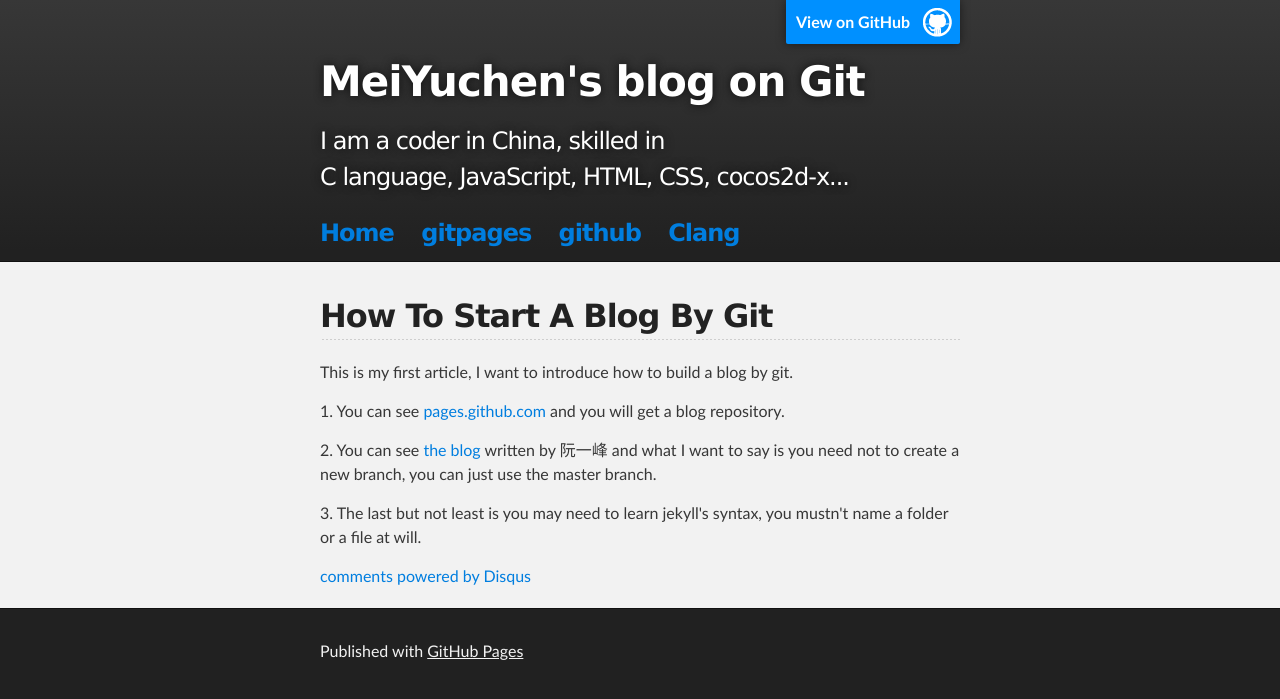
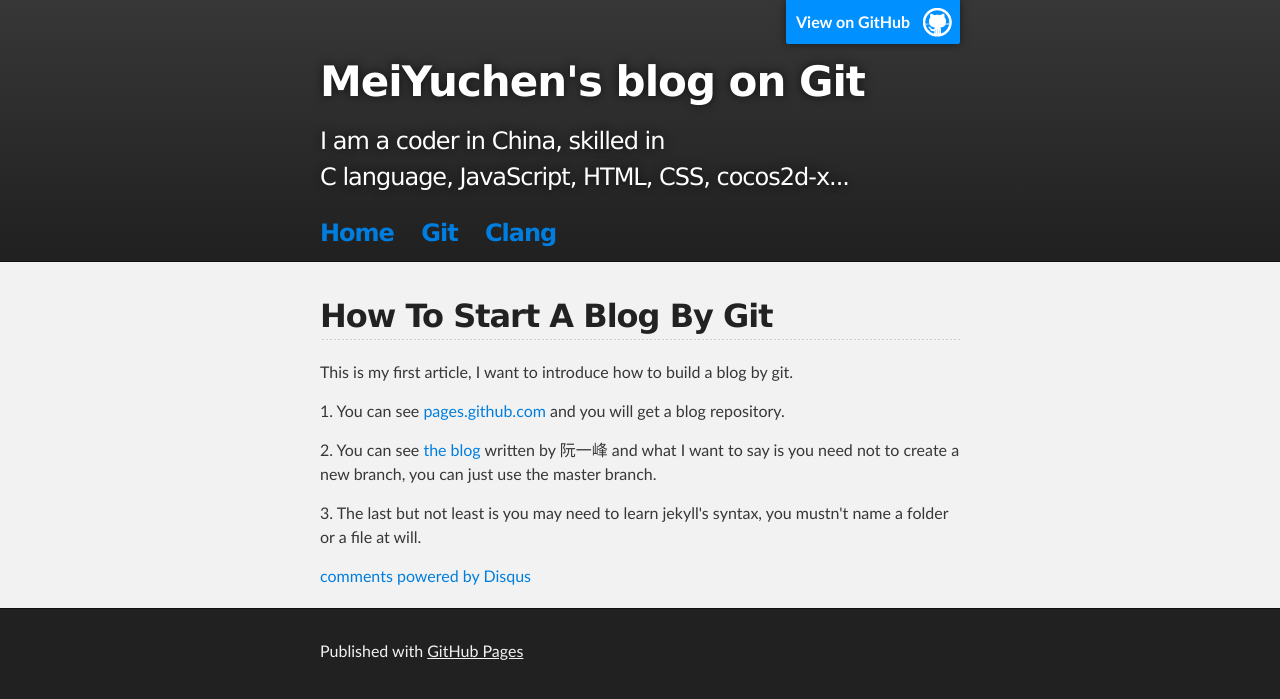
Before and after one commit to mycmessia/mycmessia.github.io, a Jekyll site: the page built from _posts/2014-06-27-How-to-start-a-blog-by-Git.html, in a window 1280 px wide. Shown: the top 699 px of the page. Built offline with Jekyll 4.4.1, drawn with Linux system fonts in a browser that asks for light colours; comment, search, counter and statistics services are not loaded.

Commit message:
change categories and tags the first letter in upper case

```diff
--- a/_posts/2014-06-27-How-to-start-a-blog-by-Git.html
+++ b/_posts/2014-06-27-How-to-start-a-blog-by-Git.html
@@ -1,8 +1,8 @@
 ---
 layout: default
 titie: First Article How to build a blog by Git
-categories: [gitpages, github]
-tags: [gitpages, github]
+categories: [Git]
+tags: [GitPages, Github]
 ---
 
 <h2>{{ page.title }}</h2>
```
